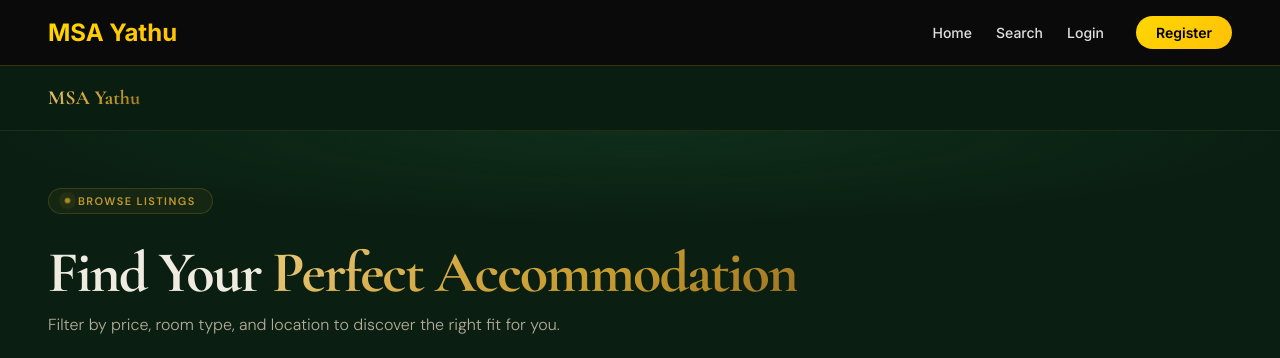
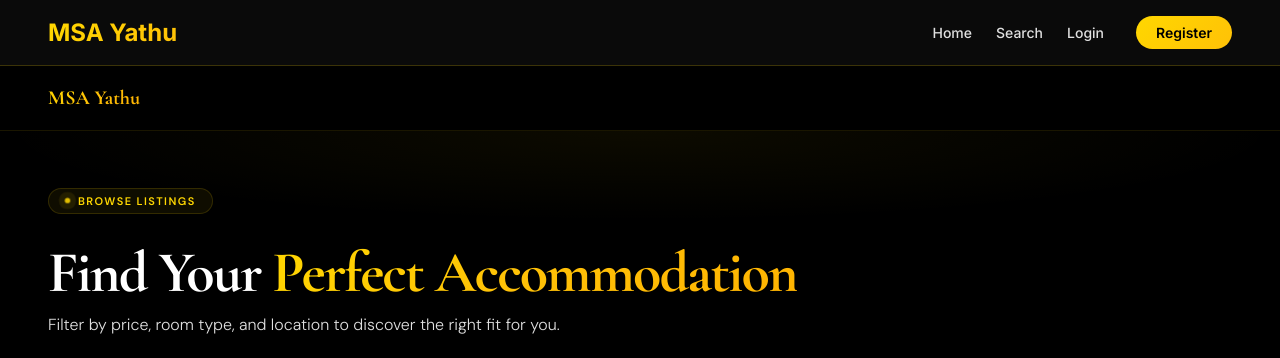
Before and after one commit to GaivatheProgrammer/msa-yathu-frontend, a React (Create React App) app: page /search in a window 1280 px wide. Shown: the top 358 px of the page. Built offline with nearby package versions, Linux system fonts and the light colour scheme; no server answers.

Commit message:
Updated SearchPage with black background theme matching homepage

```diff
--- a/src/pages/SearchPage.js
+++ b/src/pages/SearchPage.js
@@ -21,8 +21,8 @@ if (!document.getElementById('verdant-search-styles')) {
     @keyframes fadeIn  { from{opacity:0} to{opacity:1} }
     @keyframes spin    { to{transform:rotate(360deg)} }
     @keyframes pulseGold {
-      0%,100%{opacity:1;transform:scale(1);box-shadow:0 0 0 0 rgba(196,154,46,.45)}
-      50%    {opacity:.85;transform:scale(1.1);box-shadow:0 0 0 7px rgba(196,154,46,0)}
+      0%,100%{opacity:1;transform:scale(1);box-shadow:0 0 0 0 rgba(255,215,0,.45)}
+      50%    {opacity:.85;transform:scale(1.1);box-shadow:0 0 0 7px rgba(255,215,0,0)}
     }
     @keyframes shimmer {
       0%  {background-position:-700px 0}
@@ -34,58 +34,58 @@ if (!document.getElementById('verdant-search-styles')) {
     .vs-f3{animation:fadeUp .55s cubic-bezier(.16,1,.3,1) .23s both}
     .vs-f4{animation:fadeUp .55s cubic-bezier(.16,1,.3,1) .32s both}
 
-    .vs-input:hover  { border-color:rgba(196,154,46,.3)!important; }
-    .vs-input:focus  { border-color:rgba(196,154,46,.55)!important; box-shadow:0 0 0 3px rgba(196,154,46,.1)!important; background:#16361F!important; outline:none; }
+    .vs-input:hover  { border-color:rgba(255,215,0,.3)!important; }
+    .vs-input:focus  { border-color:rgba(255,215,0,.55)!important; box-shadow:0 0 0 3px rgba(255,215,0,.1)!important; background:#1A1A1A!important; outline:none; }
 
-    .vs-btn:hover    { filter:brightness(1.09); box-shadow:0 8px 28px rgba(196,154,46,.42)!important; transform:translateY(-2px); }
+    .vs-btn:hover    { filter:brightness(1.09); box-shadow:0 8px 28px rgba(255,215,0,.42)!important; transform:translateY(-2px); }
     .vs-btn:active   { transform:translateY(0); filter:brightness(1); }
 
-    .vs-clear:hover  { background:rgba(196,154,46,.1)!important; border-color:rgba(196,154,46,.35)!important; color:#E8C97A!important; }
+    .vs-clear:hover  { background:rgba(255,215,0,.1)!important; border-color:rgba(255,215,0,.35)!important; color:#FFD700!important; }
 
-    .vs-chip:hover   { background:rgba(196,154,46,.18)!important; border-color:rgba(196,154,46,.5)!important; color:#E8C97A!important; cursor:pointer; }
-    .vs-chip-active  { background:rgba(196,154,46,.18)!important; border-color:rgba(196,154,46,.5)!important; color:#E8C97A!important; }
+    .vs-chip:hover   { background:rgba(255,215,0,.18)!important; border-color:rgba(255,215,0,.5)!important; color:#FFD700!important; cursor:pointer; }
+    .vs-chip-active  { background:rgba(255,215,0,.18)!important; border-color:rgba(255,215,0,.5)!important; color:#FFD700!important; }
 
-    .vs-card-empty:hover { border-color:rgba(196,154,46,.3)!important; }
+    .vs-card-empty:hover { border-color:rgba(255,215,0,.3)!important; }
 
     .vs-spinner {
       width:44px; height:44px; border-radius:50%;
-      border:2.5px solid rgba(196,154,46,.15);
-      border-top-color:#C49A2E;
+      border:2.5px solid rgba(255,215,0,.15);
+      border-top-color:#FFD700;
       animation:spin .85s linear infinite;
     }
 
     .vs-skeleton {
-      background: linear-gradient(90deg, #0F2A18 25%, #16361F 50%, #0F2A18 75%);
+      background: linear-gradient(90deg, #111111 25%, #1A1A1A 50%, #111111 75%);
       background-size:700px 100%;
       animation:shimmer 1.5s ease-in-out infinite;
       border-radius:12px;
     }
 
     ::-webkit-scrollbar{ width:7px; }
-    ::-webkit-scrollbar-track{ background:#081C10; }
-    ::-webkit-scrollbar-thumb{ background:#234D33; border-radius:8px; }
-    ::-webkit-scrollbar-thumb:hover{ background:#9E7322; }
+    ::-webkit-scrollbar-track{ background:#000000; }
+    ::-webkit-scrollbar-thumb{ background:#FFD700; border-radius:8px; }
+    ::-webkit-scrollbar-thumb:hover{ background:#FFC107; }
   `;
   document.head.appendChild(s);
 }
 
-/* ─── Design tokens ─── */
+/* ─── Black Background Theme Design Tokens (matching homepage) ─── */
 const T = {
-  goldGradient:  'linear-gradient(135deg,#E8C97A 0%,#D4A843 35%,#C49A2E 65%,#9E7322 100%)',
-  goldPrimary:   '#C49A2E',
-  goldPale:      '#E8C97A',
-  textPrimary:   '#F0EBE1',
-  textSecondary: '#B5AC9A',
-  textMuted:     '#766D5E',
-  textInverse:   '#081C10',
-  bgPrimary:     '#0A1F12',
-  bgCard:        '#0F2A18',
-  bgElevated:    '#16361F',
-  forestDeep:    '#0D2B18',
-  borderSubtle:  'rgba(196,154,46,.12)',
-  borderDefault: 'rgba(196,154,46,.22)',
-  borderStrong:  'rgba(196,154,46,.45)',
-  shadowGold:    '0 0 28px rgba(196,154,46,.16),0 8px 24px rgba(0,0,0,.4)',
+  goldGradient:  'linear-gradient(135deg, #FFD700 0%, #FFC107 50%, #FFB300 100%)',
+  goldPrimary:   '#FFD700',
+  goldPale:      '#FFE082',
+  textPrimary:   '#FFFFFF',
+  textSecondary: '#E0E0E0',
+  textMuted:     '#A0A0A0',
+  textInverse:   '#000000',
+  bgPrimary:     '#000000',
+  bgCard:        '#0A0A0A',
+  bgElevated:    '#111111',
+  forestDeep:    '#0A0A0A',
+  borderSubtle:  'rgba(255,215,0,.1)',
+  borderDefault: 'rgba(255,215,0,.15)',
+  borderStrong:  'rgba(255,215,0,.3)',
+  shadowGold:    '0 0 28px rgba(255,215,0,.16),0 8px 24px rgba(0,0,0,.4)',
   fontDisplay:   "'Cormorant Garamond',Georgia,serif",
   fontBody:      "'DM Sans',system-ui,sans-serif",
 };
@@ -103,7 +103,7 @@ const SectionLabel = ({ children }) => (
     display: 'inline-flex', alignItems: 'center', gap: 8,
     padding: '5px 16px',
     border: `1px solid ${T.borderDefault}`,
-    borderRadius: 9999, background: 'rgba(196,154,46,.06)',
+    borderRadius: 9999, background: 'rgba(255,215,0,.06)',
     marginBottom: 16,
   }}>
     <span style={{ width: 5, height: 5, borderRadius: '50%', background: T.goldPrimary, animation: 'pulseGold 2.4s ease-in-out infinite', display: 'inline-block' }} />
@@ -200,7 +200,7 @@ const SearchPage = () => {
     /* Nav */
     nav: {
       position: 'sticky', top: 0, zIndex: 100,
-      background: 'rgba(10,31,18,.93)',
+      background: 'rgba(0,0,0,.95)',
       backdropFilter: 'blur(16px) saturate(1.8)',
       WebkitBackdropFilter: 'blur(16px) saturate(1.8)',
       borderBottom: `1px solid ${T.borderSubtle}`,
@@ -223,7 +223,7 @@ const SearchPage = () => {
     /* Hero */
     pageHero: {
       padding: '56px 0 48px',
-      background: `radial-gradient(ellipse 70% 50% at 50% 0%,rgba(26,77,43,.32) 0%,transparent 72%)`,
+      background: `radial-gradient(ellipse 70% 50% at 50% 0%,rgba(255,215,0,.05) 0%,transparent 72%)`,
       borderBottom: `1px solid ${T.borderSubtle}`,
       marginBottom: 48,
     },
@@ -253,7 +253,7 @@ const SearchPage = () => {
       padding: '22px 24px',
       borderBottom: `1px solid ${T.borderSubtle}`,
       display: 'flex', alignItems: 'center', justifyContent: 'space-between',
-      background: `linear-gradient(135deg,rgba(196,154,46,.06) 0%,transparent 100%)`,
+      background: `linear-gradient(135deg,rgba(255,215,0,.06) 0%,transparent 100%)`,
       position: 'relative',
     },
     sidebarTopLine: {
@@ -300,7 +300,7 @@ const SearchPage = () => {
       padding: '7px 14px',
       border: `1px solid ${T.borderSubtle}`,
       borderRadius: 9999,
-      background: 'rgba(196,154,46,.04)',
+      background: 'rgba(255,215,0,.04)',
       fontSize: 12, fontWeight: 500,
       color: T.textSecondary,
       cursor: 'pointer',
@@ -316,7 +316,7 @@ const SearchPage = () => {
       fontSize: 13, fontWeight: 600,
       letterSpacing: '0.04em', textTransform: 'uppercase',
       padding: '14px 0', cursor: 'pointer',
-      boxShadow: '0 4px 16px rgba(196,154,46,.3)',
+      boxShadow: '0 4px 16px rgba(255,215,0,.3)',
       transition: 'all .2s',
       marginTop: 4,
     },
```
